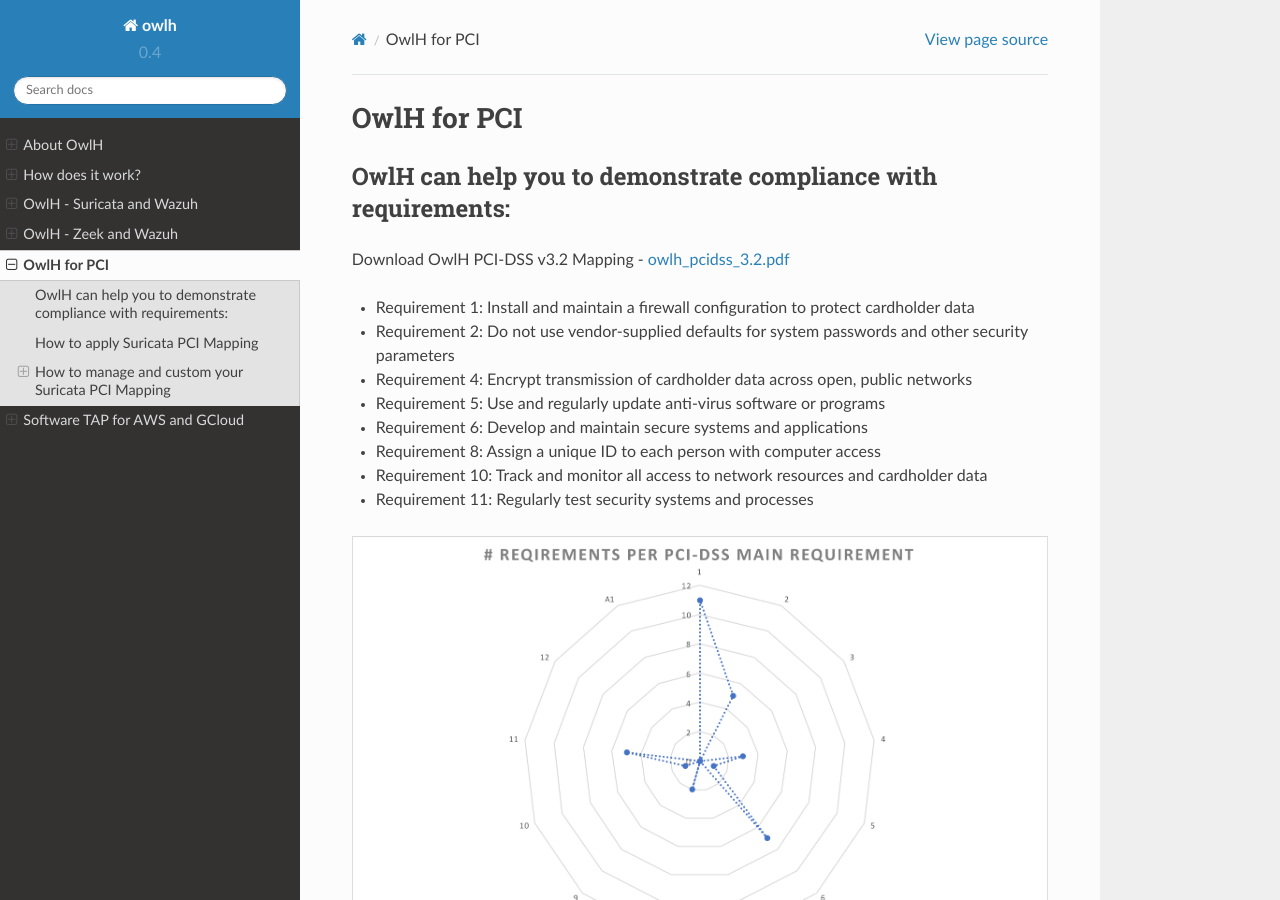
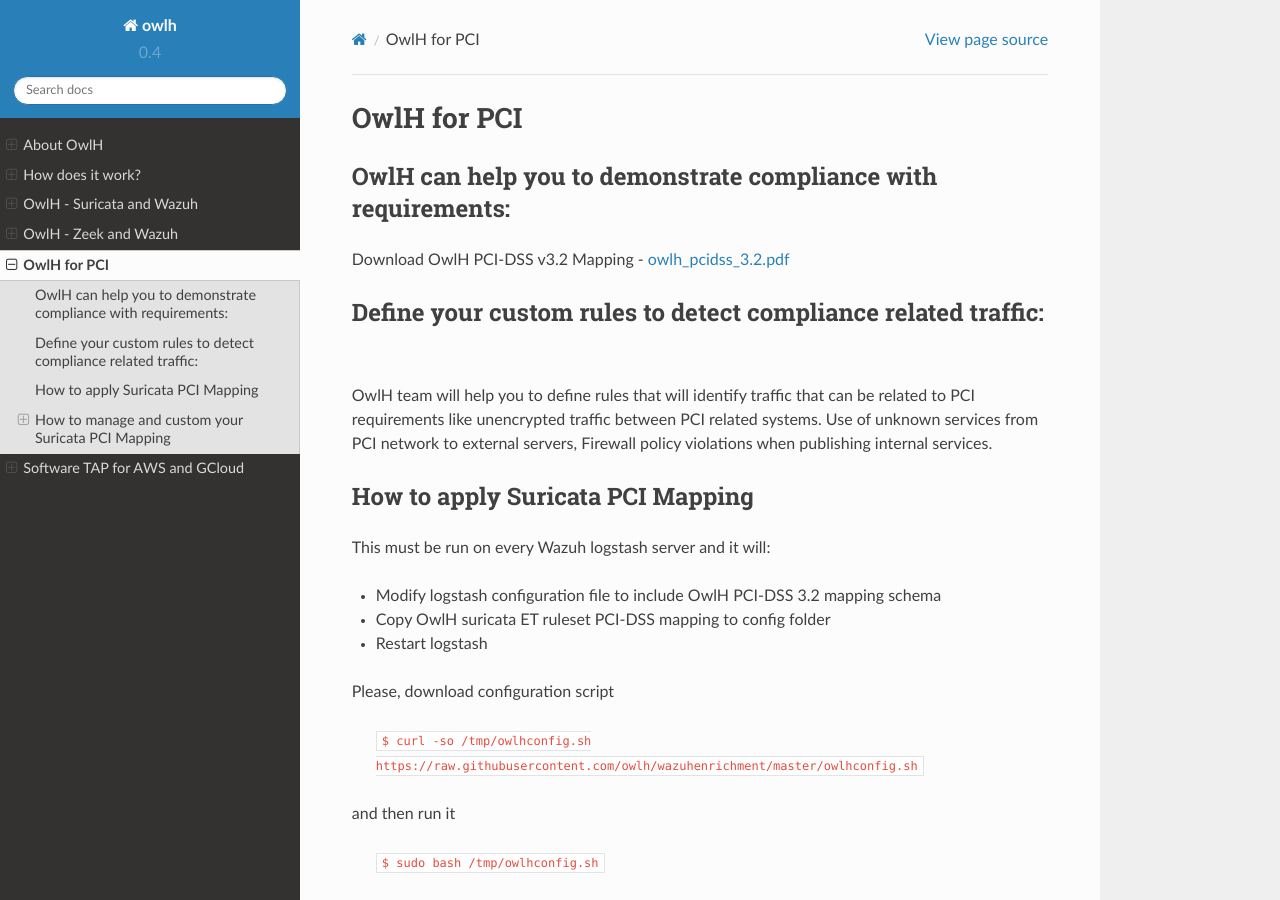
Before and after one commit to austinsonger/documentation, a Sphinx documentation site: the page built from source/main/OwlHPCI.rst, in a window 1280 px wide and 900 px high. Built offline with Sphinx 7.4.7 and the Read the Docs theme 2.0.0, drawn with Linux system fonts in a browser that asks for light colours.

Commit message:
-- feb 09 --

```diff
--- a/source/main/OwlHPCI.rst
+++ b/source/main/OwlHPCI.rst
@@ -6,18 +6,13 @@
 
 Download OwlH PCI-DSS v3.2 Mapping - `owlh_pcidss_3.2.pdf`_
 
-* Requirement 1: Install and maintain a firewall configuration to protect cardholder data
-* Requirement 2: Do not use vendor-supplied defaults for system passwords and other security parameters
-* Requirement 4: Encrypt transmission of cardholder data across open, public networks
-* Requirement 5: Use and regularly update anti-virus software or programs
-* Requirement 6: Develop and maintain secure systems and applications
-* Requirement 8: Assign a unique ID to each person with computer access
-* Requirement 10: Track and monitor all access to network resources and cardholder data
-* Requirement 11: Regularly test security systems and processes
+.. _owlh_pcidss_3.2.pdf: https://drive.google.com/file/d/1IfC23AHSULjY6GKmXG_S5ZIUWKEMyB33/view?usp=sharing
 
-.. image:: /img/pcidssreq.png
+Define your custom rules to detect compliance related traffic:
+--------------------------------------------------------------
 
-.. _owlh_pcidss_3.2.pdf: https://drive.google.com/file/d/1IfC23AHSULjY6GKmXG_S5ZIUWKEMyB33/view?usp=sharing
+OwlH team will help you to define rules that will identify traffic that can be related to PCI requirements like unencrypted traffic between PCI related systems. Use of unknown services from PCI network to external servers, Firewall policy violations when publishing internal services.
+
 
 How to apply Suricata PCI Mapping
 ---------------------------------
```
Also changed, not shown: source/main/OwlHHow.rst (deleted, +0 -24 lines), source/main/OwlHWhat.rst (deleted, +0 -43 lines), source/main/install/OwlHHow.rst (deleted, +0 -18 lines), source/main/install/OwlHNow.rst (deleted, +0 -11 lines), source/main/install/OwlHWazuhHow.rst (deleted, +0 -7 lines), source/main/install/OwlHWazuhWhat.rst (deleted, +0 -7 lines), source/main/install/OwlHWhat.rst (deleted, +0 -12 lines), source/main/s3management.rst (deleted, +0 -8 lines), source/main/support.rst (deleted, +0 -24 lines), 10 other files.
